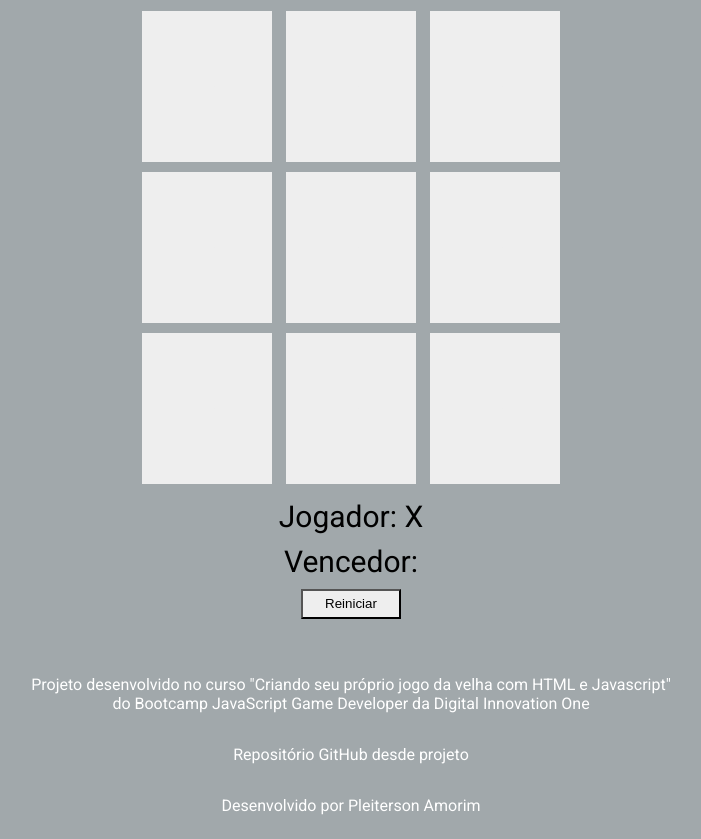
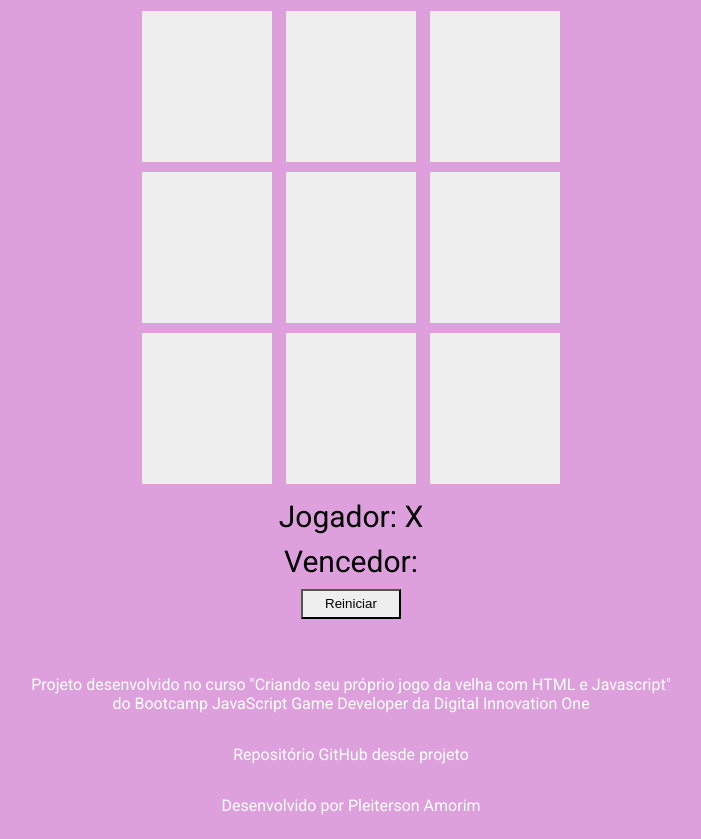
Before and after one commit to gabimartinsrocha/jogo-da-velha, a plain HTML site: page index.html in a window 1280 px wide. Shown: the part 75-914 px from the top of the page, without its empty margins (289-990 px from the left). Drawn offline with Linux system fonts and the light colour scheme.

Commit message:
Update style.css

```diff
--- a/src/styles/style.css
+++ b/src/styles/style.css
@@ -3,7 +3,7 @@
 body {
     text-align: center;
     font-family: 'Roboto';
-    background-color: #a1a8ab;
+    background-color: #DDA0DD;
 }
 
 .square {
```
